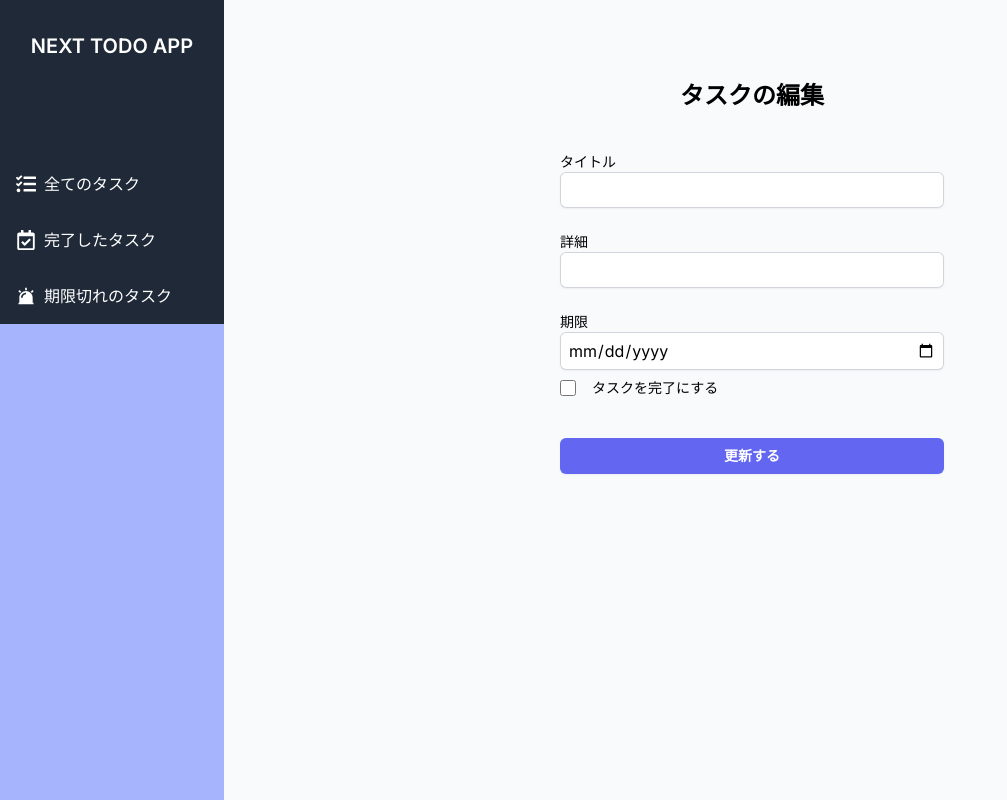
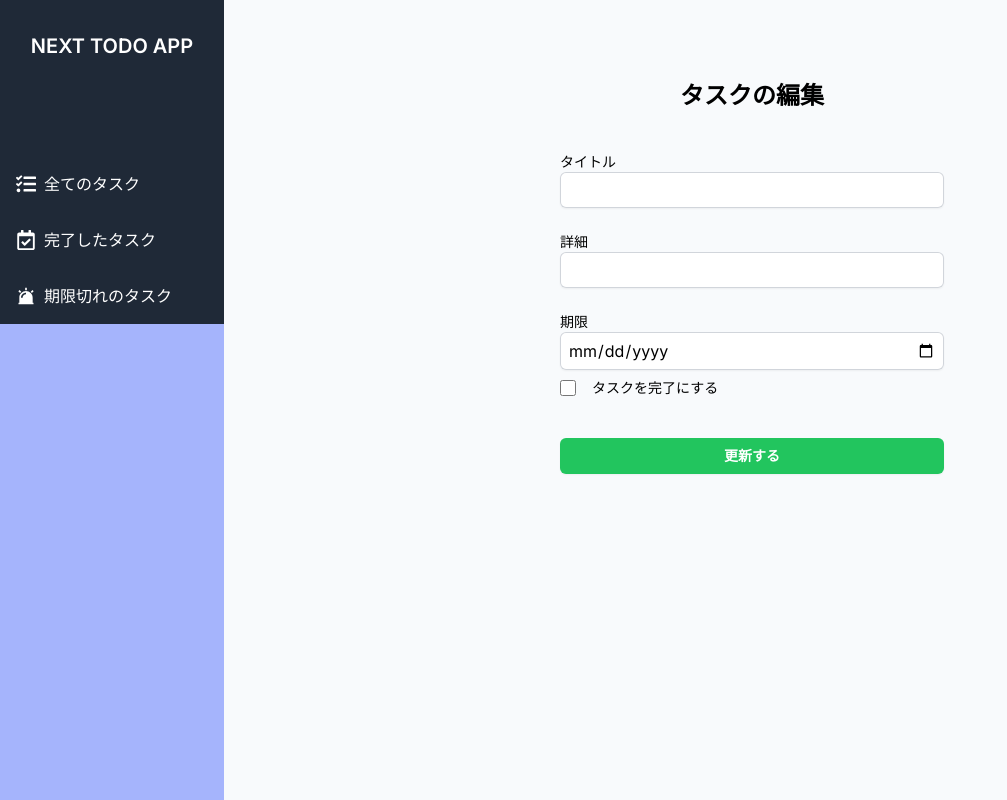
Before and after one commit to Kroro1208/next-todo-app, a Next.js app: page /edit/1 in a window 1280 px wide. Shown: the whole page, without its empty margins (0-1007 px from the left). Built offline with nearby package versions, Linux system fonts and the light colour scheme.

Commit message:
NotFoundページ作成した

```diff
--- /dev/null
+++ b/src/app/not-found.tsx
@@ -0,0 +1,17 @@
+import Link from "next/link"
+import { IoHomeSharp } from "react-icons/io5";
+
+const NotFound = () => {
+  return (
+    <div className="h-screen flex flex-col justify-center items-center bg-slate-50 text-gray-900">
+        <h1 className="text-8xl font-bold">404</h1>
+        <p className="text-4xl font-medium">ページが見つかりません</p>
+        <Link href={'/'} className="mt-4 text-xl text-blue-600 hover:underline flex gap-2">
+            <IoHomeSharp size={24}/>
+            ホームに戻る
+        </Link>
+    </div>
+  )
+}
+
+export default NotFound
--- a/src/components/EditTaskForm/EditTaskForm.tsx
+++ b/src/components/EditTaskForm/EditTaskForm.tsx
@@ -26,7 +26,7 @@ const EditTaskForm = () => {
                 <input type="checkbox" id="isCompleted" name="isCompleted" className="mr-2 w-4 h-4" />
                 <label htmlFor="isCompleted" className="text-sm p-2">タスクを完了にする</label>
             </div>
-            <button type="submit" className="mt-8 py-2 w-full rounded-md text-white bg-indigo-500 hover:bg-indigo-700 text-sm font-semibold shadow-sm">更新する</button>
+            <button type="submit" className="mt-8 py-2 w-full rounded-md text-white bg-green-500 hover:bg-green-700 text-sm font-semibold shadow-sm">更新する</button>
           </form>
         </div>
       )
```
